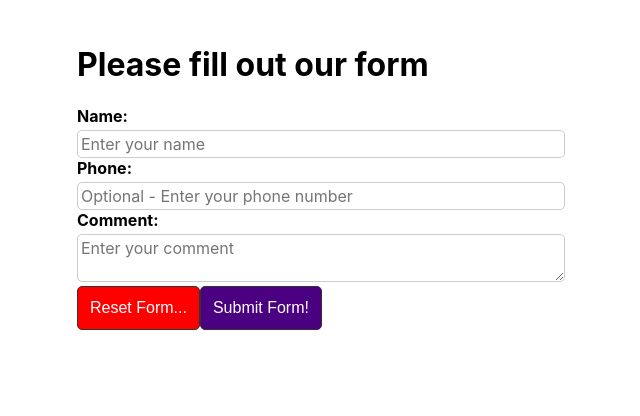
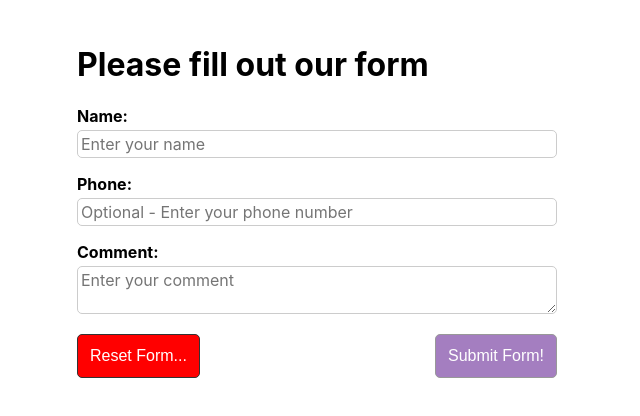
Before and after one commit to danieltott/Styling-React-Components, a React (Create React App) app: page / in a window 1280 px wide. Shown: the top 416 px of the page, without its empty margins (323-963 px from the left). Built offline with nearby package versions, Linux system fonts and the light colour scheme.

Commit message:
Add more style props

```diff
--- a/src/Alert.js
+++ b/src/Alert.js
@@ -1,9 +1,44 @@
 import React from 'react'
 
-const Alert = ({ children, ...props }) => (
-  <div role="alert" {...props}>
+const variations = {
+  primary: {
+    background: 'indigo',
+    color: '#fff',
+  },
+  danger: {
+    background: 'red',
+    color: '#fff',
+  },
+  secondary: {
+    background: '#ccc',
+    color: '#333',
+  },
+  success: {
+    background: 'green',
+    color: '#fff',
+  },
+}
+
+const Alert = ({ children, variant, style, ...props }) => (
+  <div
+    role="alert"
+    style={{
+      boxSizing: 'border-box',
+      padding: '1em',
+      border: '1px solid #333',
+      borderRadius: 5,
+      ...variations[variant],
+      ...style,
+    }}
+    {...props}
+  >
     {children}
   </div>
 )
 
 export default Alert
+
+Alert.defaultProps = {
+  variant: 'primary',
+  style: {},
+}
--- a/src/App.js
+++ b/src/App.js
@@ -14,11 +14,11 @@ export default function App() {
       <Main>
         <h1>Thank you!</h1>
         <Alert variant="success">Your message has been received.</Alert>
-        <div>
+        <FormActions>
           <Button onClick={reset} variant="secondary">
             Send Another Message
           </Button>
-        </div>
+        </FormActions>
       </Main>
     )
   }
@@ -57,6 +57,7 @@ export default function App() {
               borderRadius: '5px',
               padding: '0.1875rem',
               width: '100%',
+              boxSizing: 'border-box',
             }}
             {...name.input}
           />
@@ -87,6 +88,7 @@ export default function App() {
               borderRadius: '5px',
               padding: '0.1875rem',
               width: '100%',
+              boxSizing: 'border-box',
             }}
             {...phone.input}
           />
@@ -118,6 +120,7 @@ export default function App() {
               borderRadius: '5px',
               padding: '0.1875rem',
               width: '100%',
+              boxSizing: 'border-box',
             }}
             {...comment.input}
           />
--- a/src/Button.js
+++ b/src/Button.js
@@ -1,4 +1,19 @@
 import React from 'react'
+
+const variations = {
+  primary: {
+    background: 'indigo',
+    color: '#fff',
+  },
+  danger: {
+    background: 'red',
+    color: '#fff',
+  },
+  secondary: {
+    background: '#ccc',
+    color: '#333',
+  },
+}
 
 const Button = ({
   children,
@@ -11,21 +26,6 @@ const Button = ({
   style,
   ...props
 }) => {
-  const variations = {
-    primary: {
-      background: 'indigo',
-      color: '#fff',
-    },
-    danger: {
-      background: 'red',
-      color: '#fff',
-    },
-    secondary: {
-      background: '#ccc',
-      color: '#333',
-    },
-  }
-
   return (
     <button
       type={type}
@@ -35,9 +35,10 @@ const Button = ({
         padding: '0.75rem',
         borderRadius: '5px',
         border: '1px solid #333',
-        cursor: 'pointer',
         transition: 'all 0.2s ease-in-out',
         boxShadow: 'inset 0 0 0 0 rgba(255, 255, 255, 0)',
+        cursor: disabled ? 'not-allowed' : 'pointer',
+        opacity: disabled ? 0.5 : 1,
         ...variations[variant],
         ...style,
       }}
--- a/src/FormActions.js
+++ b/src/FormActions.js
@@ -1,5 +1,17 @@
 import React from 'react'
 
-const FormActions = ({ children, ...props }) => <div {...props}>{children}</div>
+const FormActions = ({ children, style = {}, ...props }) => (
+  <div
+    style={{
+      marginTop: '1em',
+      display: 'flex',
+      justifyContent: 'space-between',
+      ...style,
+    }}
+    {...props}
+  >
+    {children}
+  </div>
+)
 
 export default FormActions
--- a/src/InputGroup.js
+++ b/src/InputGroup.js
@@ -1,10 +1,15 @@
 import React from 'react'
-import Alert from './Alert'
 
-const InputGroup = ({ children, error, ...props }) => (
-  <div {...props}>
+const InputGroup = ({ children, error, style = {}, ...props }) => (
+  <div
+    style={{
+      marginTop: '1em',
+      ...style,
+    }}
+    {...props}
+  >
     {children}
-    {error && <Alert>{error}</Alert>}
+    {error && <div style={{ color: 'red' }}>{error}</div>}
   </div>
 )
 
```
